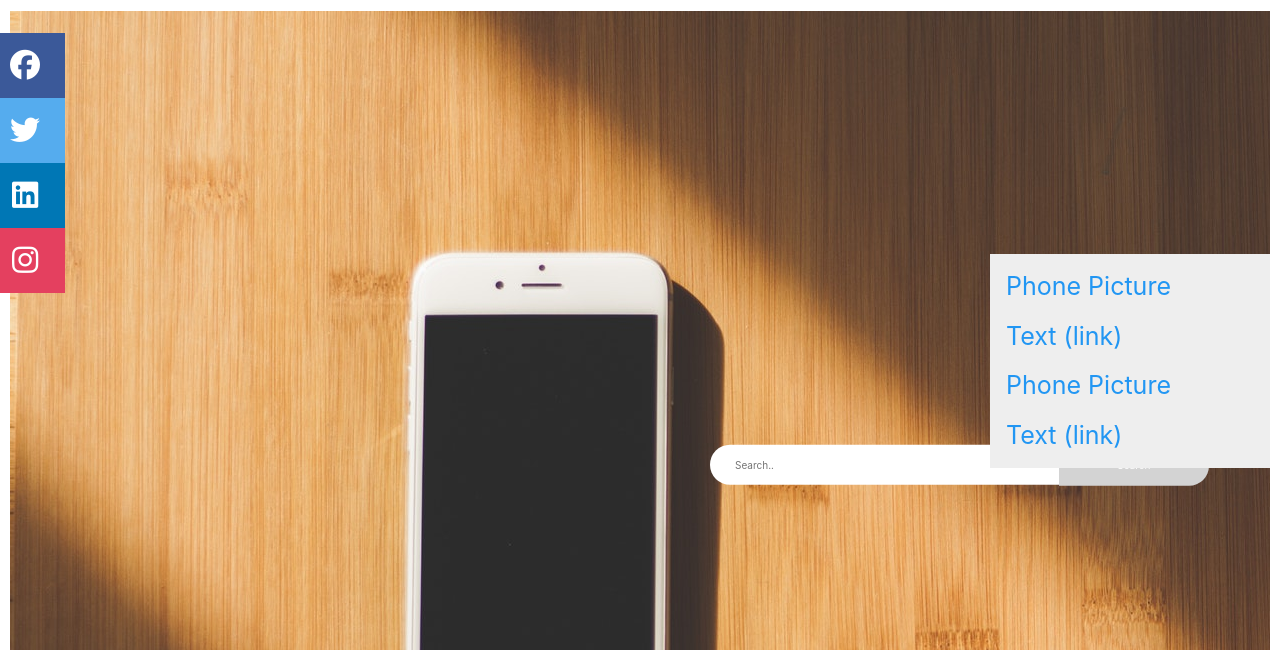
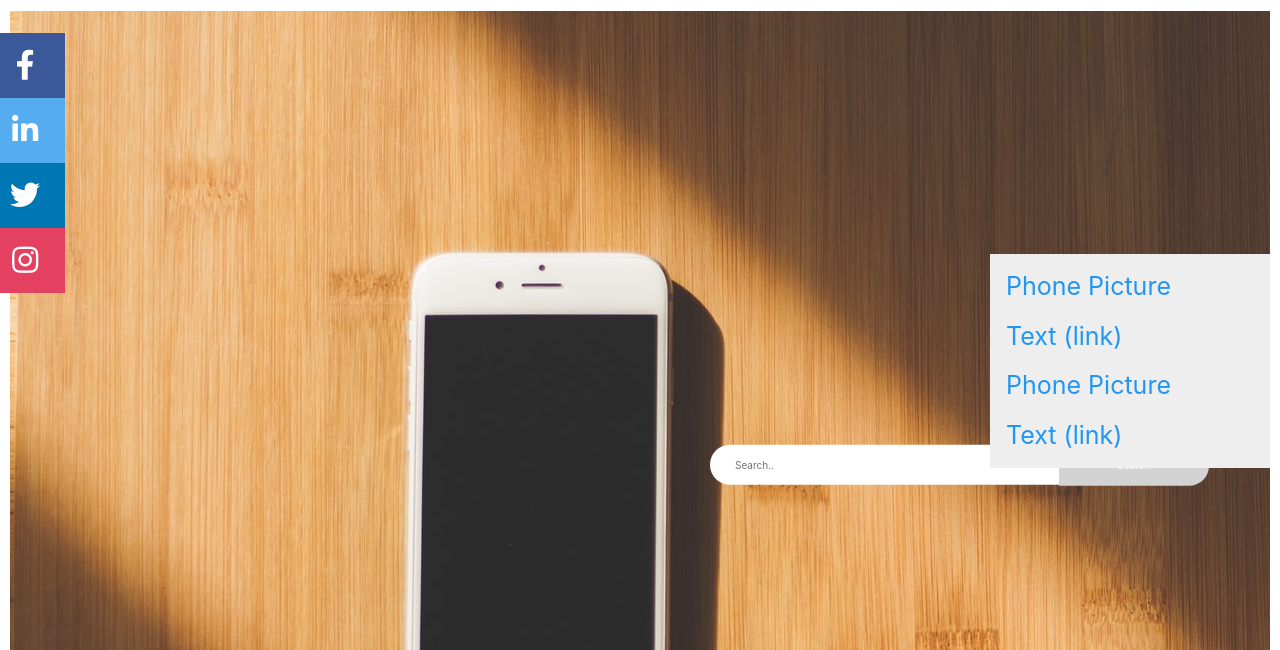
Before and after one commit to GentritIbishi/PI18_19_Gr26, a PHP site: page / in a window 1280 px wide. Shown: the part 175-825 px from the top of the page. Run offline with PHP 8.4, Linux system fonts and the light colour scheme; data that the repository does not hold is empty; some libraries are stand-ins or nearby versions.

Commit message:
ndreqja e ikonave ne social bar

```diff
--- a/index.php
+++ b/index.php
@@ -35,25 +35,25 @@ include 'includes/sdbh.php';
 <div class="vertical-social-bar">
 	<a href="#">
 		<div class="social-bar__item social-bar__fb">
-			<i class="fa fa-facebook" aria-hidden="true"></i>
+			<i class="fab fa-facebook-f"  aria-hidden="true"></i>
 		</div>
 	</a>
 
 	<a href="#">
 		<div class="social-bar__item social-bar__twitter">
-			<i class="fa fa-twitter" aria-hidden="true"></i>
+			<i class="fab fa-linkedin-in"aria-hidden="true"></i>
 		</div>
 	</a>
 
 	<a href="#">
 		<div class="social-bar__item social-bar__linkedin">
-			<i class="fa fa-linkedin" aria-hidden="true"></i>
+			<i class="fab fa-twitter"aria-hidden="true"></i>
 		</div>
 	</a>
 
 	<a href="#">
 		<div class="social-bar__item social-bar__instagram">
-			<i class="fa fa-instagram" aria-hidden="true"></i>
+		 	<i class="fab fa-instagram" aria-hidden="true"></i>
 		</div>
 	</a>
 </div>
```
